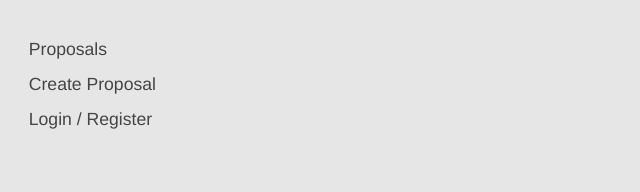
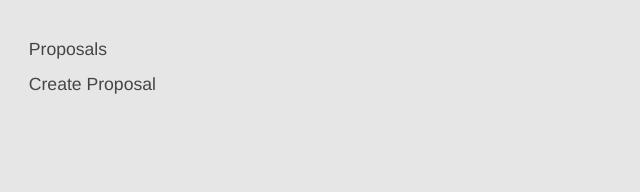
Before and after one commit to KristerV/heliumpay-budgetweb-frontend, a Next.js app: page /menu in a window 1280 px wide. Shown: the top 192 px of the page, without its empty margins (0-640 px from the left). Built offline with nearby package versions, Linux system fonts and the light colour scheme.

Commit message:
login feature flag

```diff
--- a/components/Menu.js
+++ b/components/Menu.js
@@ -1,5 +1,6 @@
 import Link from 'next/link'
 import * as cookieUtils from '../utils/cookieUtils'
+import features from '../features'
 
 export default ({ isLoggedIn }) => (
 	<div className="container">
@@ -16,6 +17,7 @@ export default ({ isLoggedIn }) => (
 			</li>
 			{isLoggedIn ? (
 				<li>
+					{features.login ?
 						<Link href="/" prefetch>
 							<div>
 								<a href="javascript:;" onClick={cookieUtils.remove}>
@@ -23,14 +25,18 @@ export default ({ isLoggedIn }) => (
 								</a>
 							</div>
 						</Link>
+					: null}
 				</li>
 			) : (
 				<li>
+					{features.login ?
 						<Link href="/login" prefetch>
 							<a>Login / Register</a>
 						</Link>
+					: null}
 				</li>
 			)}
+
 		</ul>
 		<style jsx>{`
 			.container {
--- /dev/null
+++ b/features.js
@@ -0,0 +1,3 @@
+export default {
+	login: false
+}
```
Lines whose indentation alone changed are shown as unchanged.
